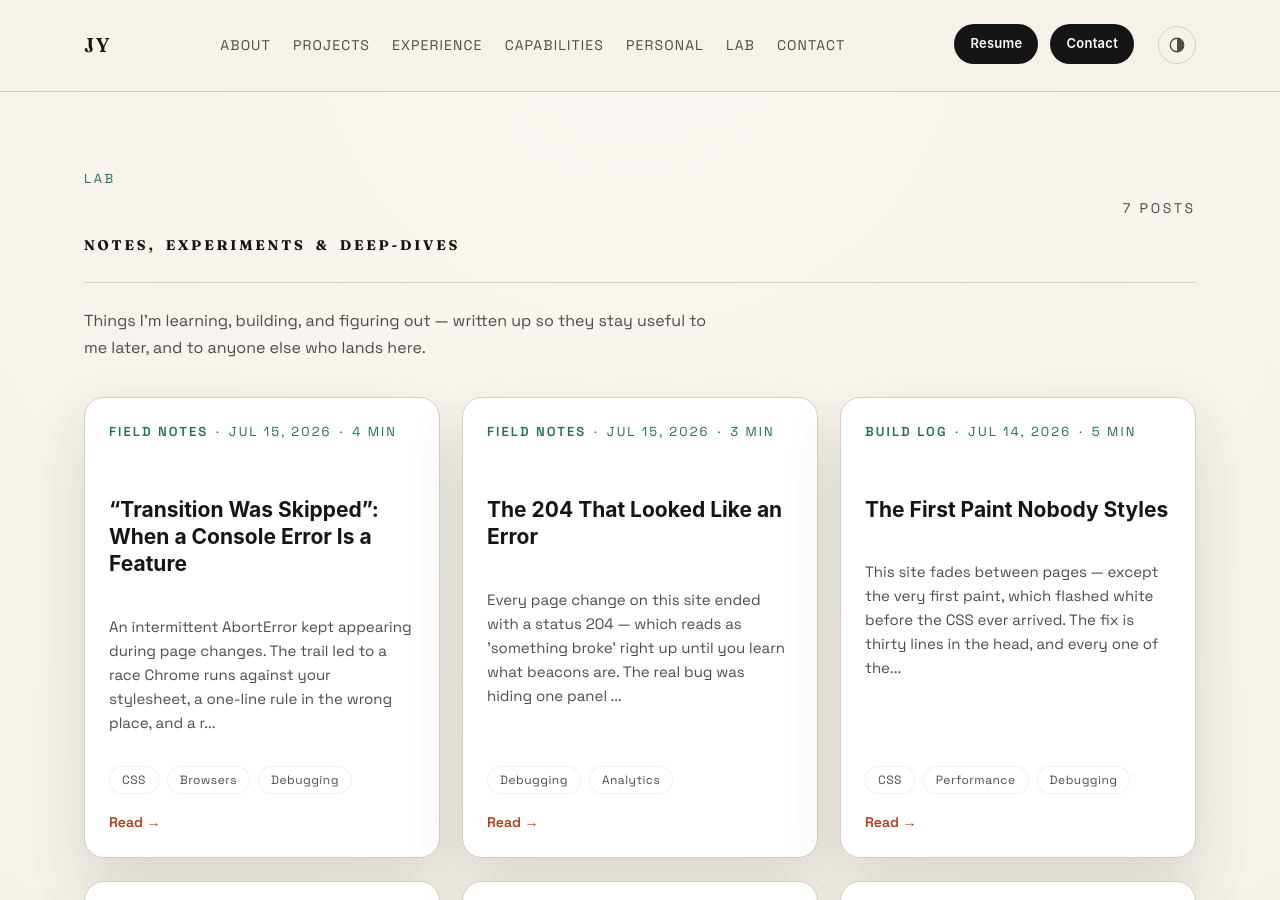
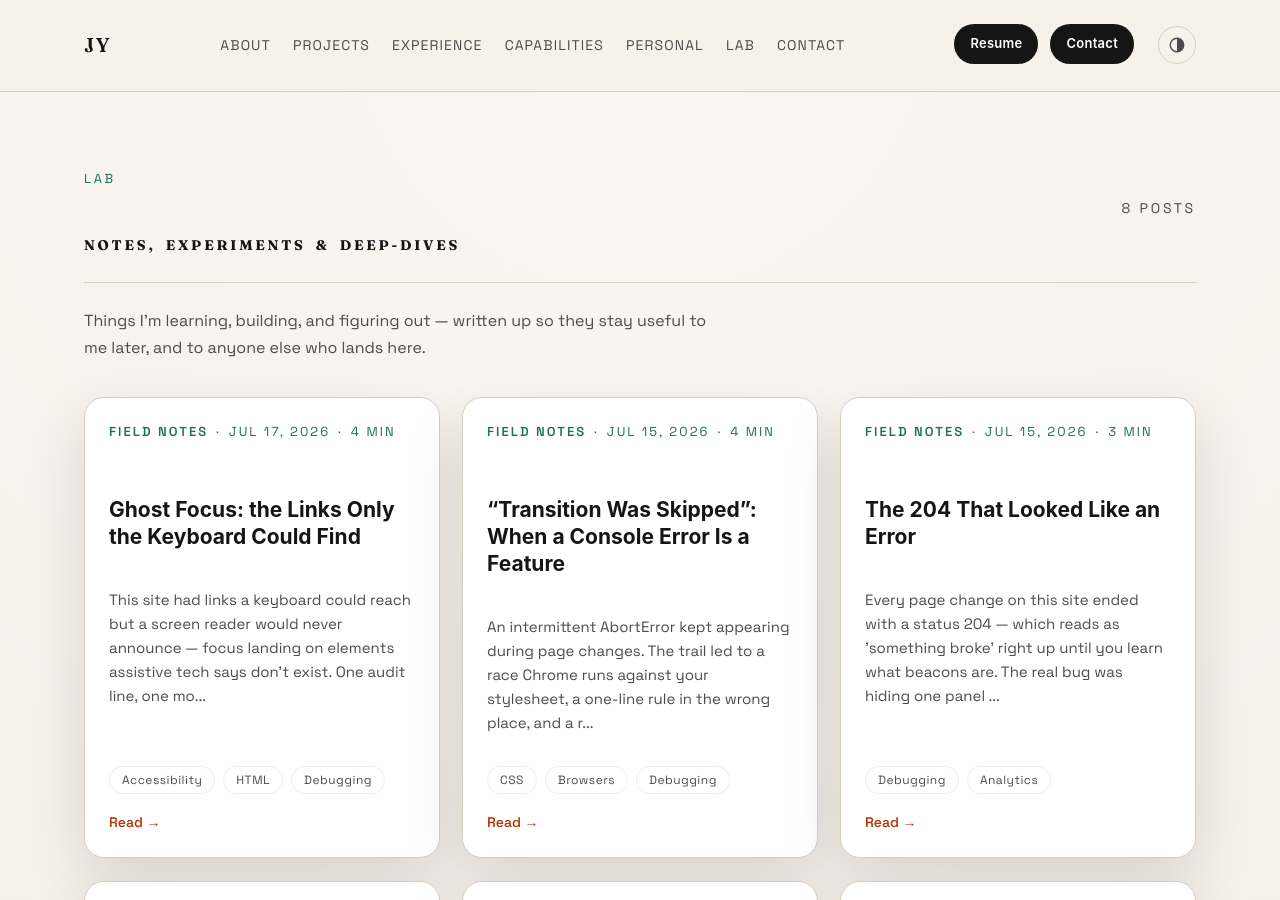
Before and after one commit to Jihaoyb/jihaoyb.github.io, a Jekyll site: the page built from _pages/lab.md, in a window 1280 px wide and 900 px high. Built offline with Jekyll 4.4.1, drawn with Linux system fonts in a browser that asks for light colours; part of the change alters nothing that is shown.

Commit message:
content(lab): field note — ghost focus, the links only the keyboard could find
The aria-hidden-with-focusable-descendants bug as a story: two maps of
the same page (tab order vs accessibility tree), the haunted closed
folders, the inert fix, and how you prove an absence. Includes the
two-accounts diagram. terms.yml gains screen-reader plus the wcag,
lighthouse, core-web-vitals, and variable-fonts entries used by the
companion post (glossary at 38).

Co-Authored-By: Claude Fable 5 <noreply@anthropic.com>

````diff
--- a/_data/terms.yml
+++ b/_data/terms.yml
@@ -200,3 +200,33 @@ graceful-degradation:
   def: "Designing features to fall back rather than fall over: when the fancy path can't run — old browser, hidden tab, slow network — a simpler version still ships the outcome. The animation is optional; the page change is not."
   url: https://developer.mozilla.org/en-US/docs/Glossary/Graceful_degradation
   link_text: MDN glossary
+
+screen-reader:
+  name: screen reader
+  def: "Assistive software that speaks the page aloud or drives a braille display. It navigates the accessibility tree — the browser's parallel outline of the page — not the pixels, so what it announces can differ from what sighted users see."
+  url: https://developer.mozilla.org/en-US/docs/Web/Accessibility/Guides/Information_for_developers
+  link_text: MDN accessibility
+
+wcag:
+  name: WCAG
+  def: "The Web Content Accessibility Guidelines — the W3C standard behind most accessibility audits and regulations. Level AA is the common bar; its contrast rule asks 4.5:1 for body text and 3:1 for large type."
+  url: https://www.w3.org/WAI/standards-guidelines/wcag/
+  link_text: W3C overview
+
+lighthouse:
+  name: Lighthouse
+  def: "Chrome's built-in site auditor: one run scores performance, accessibility, best practices, and SEO in an emulated environment, then lists the exact failing audits. Free, already in DevTools, and most developers have never opened it."
+  url: https://developer.chrome.com/docs/lighthouse/overview
+  link_text: Chrome docs
+
+core-web-vitals:
+  name: Core Web Vitals
+  def: "Google's field metrics for real-user experience — LCP for when the main content lands, CLS for how much the layout jumps, INP for how fast the page reacts — measured on actual visitors and weighed by search."
+  url: https://web.dev/articles/vitals
+  link_text: web.dev
+
+variable-fonts:
+  name: variable fonts
+  def: "One font file carrying a whole design space — weights 400 through 700 interpolated from a single download instead of four separate files. Smaller on the wire, one request instead of many."
+  url: https://developer.mozilla.org/en-US/docs/Web/CSS/CSS_fonts/Variable_fonts_guide
+  link_text: MDN guide
--- /dev/null
+++ b/_learning/ghost-focus.md
@@ -0,0 +1,125 @@
+---
+title: "Ghost Focus: the Links Only the Keyboard Could Find"
+excerpt: "This site had links a keyboard could reach but a screen reader would never announce — focus landing on elements assistive tech says don't exist. One audit line, one modern attribute, and the ghost is gone."
+date: 2026-07-17
+minutes: 4
+tags: [Accessibility, HTML, Debugging]
+category: Field notes
+terms: [screen-reader, dom]
+published: true
+---
+
+Some bugs announce themselves in the console. This one was perfectly
+silent — no error, no visual glitch, nothing to reproduce. It surfaced as
+a single line in a Lighthouse report, and then a second time when Jihao
+ran his own audit and hit the same line independently:
+
+```text
+[aria-hidden="true"] elements contain focusable descendants
+```
+
+Two audits, one sentence, and a class of user this site was quietly
+failing.
+
+## Two maps of the same page
+
+A browser keeps more than one account of what's on a page. There's the
+visual layout everyone sees. There's the **tab order** — the sequence
+keyboard users walk with the Tab key. And there's the **accessibility
+tree** — the pruned outline of the {% include term.html id="dom" %} that a
+{% include term.html id="screen-reader" %} actually reads from.
+
+`aria-hidden="true"` edits exactly one of those maps. It prunes an element
+— and everything inside it — out of the accessibility tree. It does
+*nothing* to the tab order. So a link inside an `aria-hidden` container is
+in a strange superposition: the keyboard can reach it, the screen reader
+has never heard of it.
+
+That's ghost focus. A blind user tabbing through the page hits the link
+and their software says **nothing** — focus has landed on an element that,
+per the accessibility tree, does not exist. Press Enter and the page
+navigates somewhere they were never told about.
+
+## Where this site grew one
+
+The homepage's project folders show closed "papers" peeking out of each
+folder — a visual tease of the files inside. Those files contain real
+GitHub and Demo links. The container was marked `aria-hidden="true"`
+while closed, which was half right: a closed folder *shouldn't* announce
+its contents. But the links inside stayed tabbable, so every closed
+folder was a little haunted house of unreachable-but-focusable stops on
+the keyboard path.
+
+<figure class="lab-figure">
+<svg viewBox="0 0 700 292" role="img" aria-label="Diagram of the same closed folder seen by two systems. Before: the tab order includes the GitHub link, but the screen reader's view is silence — ghost focus. After: with inert, both views agree the link is absent until the folder opens." xmlns="http://www.w3.org/2000/svg">
+  <text x="36" y="36" style="font-size:10px;font-weight:600;letter-spacing:.14em;fill:var(--accent-2)">ONE CLOSED FOLDER, TWO ACCOUNTS OF IT</text>
+  <text x="36" y="84" style="font-size:10px;font-weight:600;letter-spacing:.12em;fill:var(--muted)">TAB ORDER</text>
+  <rect x="160" y="62" width="120" height="40" rx="10" style="fill:var(--surface-2)"/>
+  <text x="220" y="87" text-anchor="middle" style="font-size:12.5px;fill:var(--muted)">Resume</text>
+  <rect x="296" y="62" width="150" height="40" rx="10" style="fill:var(--surface-2);stroke:var(--accent);stroke-width:1.5;stroke-dasharray:4 4"/>
+  <text x="371" y="81" text-anchor="middle" style="font-size:12.5px;font-weight:600;fill:var(--ink)">GitHub link</text>
+  <text x="371" y="96" text-anchor="middle" style="font-size:10px;fill:var(--muted)">inside the closed folder</text>
+  <rect x="462" y="62" width="120" height="40" rx="10" style="fill:var(--surface-2)"/>
+  <text x="522" y="87" text-anchor="middle" style="font-size:12.5px;fill:var(--muted)">Contact</text>
+  <text x="36" y="164" style="font-size:10px;font-weight:600;letter-spacing:.12em;fill:var(--muted)">SCREEN READER</text>
+  <rect x="160" y="142" width="120" height="40" rx="10" style="fill:var(--surface-2)"/>
+  <text x="220" y="167" text-anchor="middle" style="font-size:12.5px;fill:var(--muted)">Resume</text>
+  <text x="371" y="167" text-anchor="middle" style="font-size:12.5px;fill:var(--muted)">— silence —</text>
+  <rect x="462" y="142" width="120" height="40" rx="10" style="fill:var(--surface-2)"/>
+  <text x="522" y="167" text-anchor="middle" style="font-size:12.5px;fill:var(--muted)">Contact</text>
+  <text x="36" y="248" style="font-size:10px;font-weight:600;letter-spacing:.12em;fill:var(--muted)">WITH INERT</text>
+  <rect x="160" y="226" width="120" height="40" rx="10" style="fill:var(--surface-2)"/>
+  <rect x="160" y="226" width="4" height="40" rx="2" style="fill:var(--accent)"/>
+  <text x="220" y="251" text-anchor="middle" style="font-size:12.5px;fill:var(--muted)">Resume</text>
+  <rect x="462" y="226" width="120" height="40" rx="10" style="fill:var(--surface-2)"/>
+  <text x="522" y="251" text-anchor="middle" style="font-size:12.5px;fill:var(--muted)">Contact</text>
+  <text x="371" y="251" text-anchor="middle" style="font-size:11px;fill:var(--muted)">absent from both — until opened</text>
+</svg>
+<figcaption>The bug is the disagreement between the two middle cells. inert makes both accounts tell the same story.</figcaption>
+</figure>
+
+## The fix is one attribute
+
+The classic repairs are all bookkeeping: set `display: none` (kills the
+visual peek this design depends on) or hand out `tabindex="-1"` to every
+focusable descendant and remember to take it back on open (a little state
+machine that will eventually drift).
+
+The modern repair is the **`inert`** attribute — baseline in every major
+browser since 2023. An inert element and all its descendants are removed
+from the tab order *and* the accessibility tree at once: unfocusable,
+unclickable, unannounced. One attribute, both maps, no bookkeeping. The
+folder toggle became:
+
+```js
+folder.classList.toggle("is-open", !isOpen);
+button.setAttribute("aria-expanded", isOpen ? "false" : "true");
+files.toggleAttribute("inert", isOpen);
+```
+
+Closed: the peeking papers stay visible, but for keyboard and assistive
+tech they simply aren't there. Open: everything is reachable *and*
+announced — which fixed a second, quieter sin, because the old code left
+`aria-hidden` management half-implemented and easy to get wrong per
+state.
+
+## Proving a ghost is gone
+
+You can't screenshot an absence, but you can probe it:
+
+```js
+link.focus();
+document.activeElement === link
+// closed folder: false — focus refused
+// open folder:   true  — reachable and announced
+```
+
+Closed, open, closed again — the probe agrees with the audit, Lighthouse's
+accessibility score went to 100, and an experimental "is the accessibility
+tree well-formed" check that had been scoring 50 quietly healed to 100 on
+its own.
+
+The transferable rule: `aria-hidden` is a *promise* that nothing inside
+matters to anyone right now. If anything inside can still take focus, the
+promise is broken — and `inert` is the attribute that keeps it in both
+worlds at once.
````
